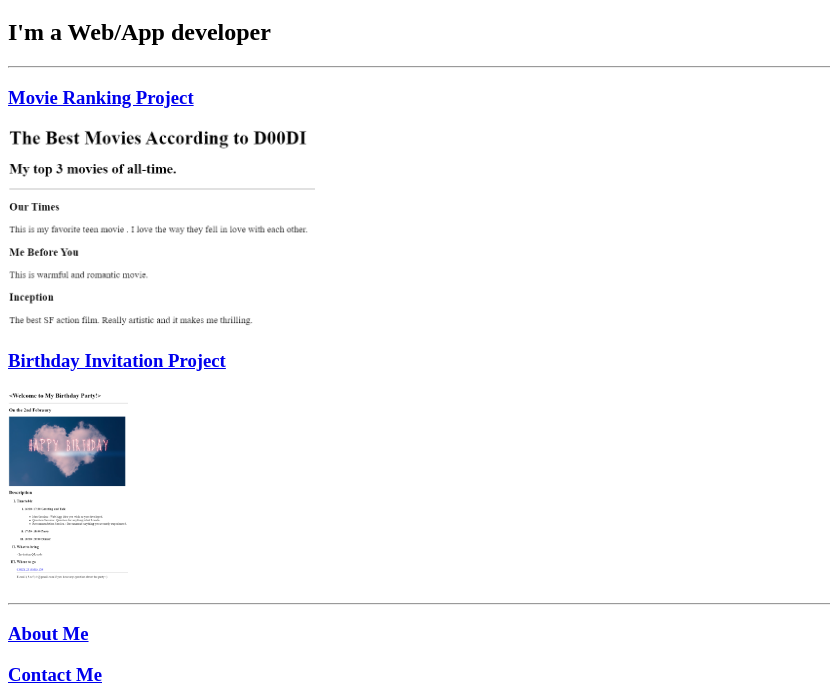
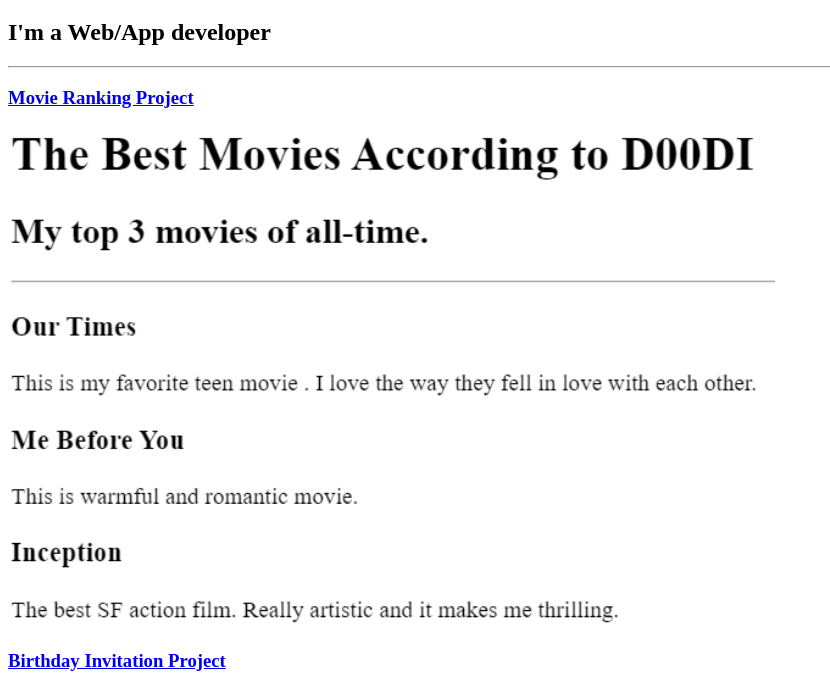
Before and after one commit to SujiKim-doodi/html-portfolio, a plain HTML site: page index.html in a window 1280 px wide. Shown: the part 61-749 px from the top of the page, without its empty margins (0-830 px from the left). Drawn offline with Linux system fonts and the light colour scheme.

Commit message:
Update index.html

```diff
--- a/index.html
+++ b/index.html
@@ -13,10 +13,10 @@
     <hr/>
 
     <h3><a href="./public/movie-ranking.html">Movie Ranking Project</a></h3>
-    <img src="./assets/images/2.4MovieRanking.png" alt="D00DI's movie ranking list" height="200">
+    <img src="./assets/images/2.4MovieRanking.png" alt="D00DI's movie ranking list" height="500">
 
     <h3><a href="./public/birthday-invite.html">Birthday Invitation Project</a></h3>
-    <img src="./assets/images/3.4BirthdayInvitation.png" alt="D00DI's birthday invitation card" height="200">
+    <img src="./assets/images/3.4BirthdayInvitation.png" alt="D00DI's birthday invitation card" height="500">
     <hr/>
 
     <h3><a href="./public/about.html">About Me</a></h3>
```
